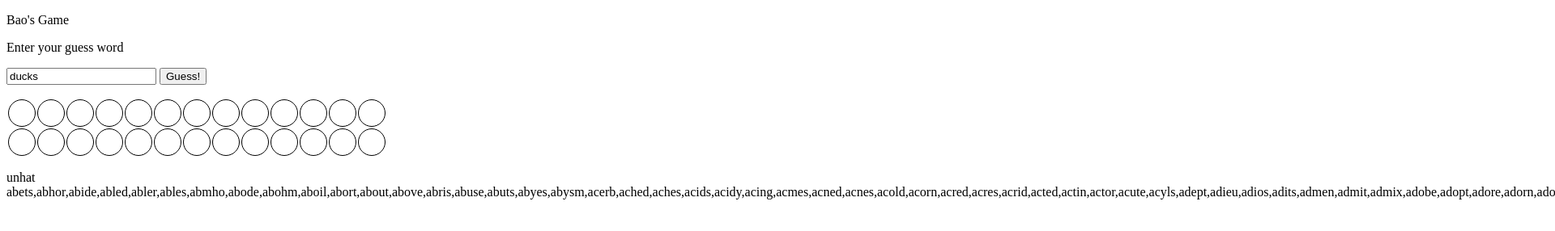
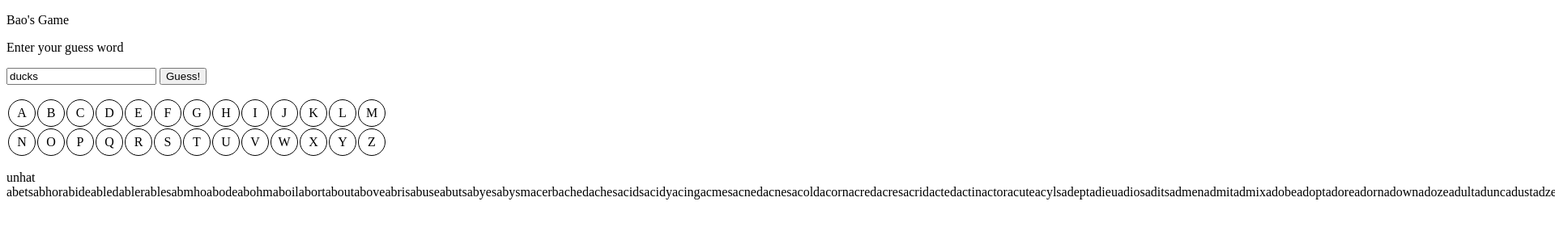
Before and after one commit to Baotluong/wordGame, a plain HTML site: page index.html in a window 1280 px wide. Shown: the top 286 px of the page at 81% size, 1920 px wide, since content can reach past the window. Drawn offline with Linux system fonts and the light colour scheme.

Commit message:
Added letters

```diff
--- a/index.html
+++ b/index.html
@@ -6,15 +6,12 @@
 <style>
 td{
     text-align:center;
-    color:white;
+    color:black;
     height:30px;
     width:30px;
     border:1px solid black;
     border-radius:100%;
-
-}
-#1{
-    background-color:green;
+    background-color:white;
 }
 </style>
 </head>
@@ -26,7 +23,7 @@ td{
 <p></p>
 <table style>
 <tr>
-<td id="1">A</td><td id="b">B</td><td id="c">C</td><td id="d">D</td><td id="e">E</td><td id="f">F</td><td id="g">G</td><td id="h">H</td><td id="i">I</td><td id="j">J</td><td id="k">K</td><td id="l">L</td><td id="m">M</td>
+<td id="a">A</td><td id="b">B</td><td id="c">C</td><td id="d">D</td><td id="e">E</td><td id="f">F</td><td id="g">G</td><td id="h">H</td><td id="i">I</td><td id="j">J</td><td id="k">K</td><td id="l">L</td><td id="m">M</td>
 </tr>
 <tr>
 <td id="n">N</td><td id="o">O</td><td id="p">P</td><td id="q">Q</td><td id="r">R</td><td id="s">S</td><td id="t">T</td><td id="u">U</td><td id="v">V</td><td id="w">W</td><td id="x">X</td><td id="y">Y</td><td id="z">Z</td>
@@ -38,9 +35,19 @@ td{
 <div id="secret"></div>
 <div id="test"></div>
 <script>
+$(function() {
+    window.ColorGame = window.ColorGame || {};
+    window.ColorGame.colorArray = ["rgb(255, 255, 255)","rgb(0, 128, 0)","rgb(255, 17, 17)"];
 
-document.getElementById("test").innerHTML = uniqueArray;
-document.getElementById("secret").innerHTML = secretWord;
+    $("#test").html(uniqueArray);
+    $("#secret").html(secretWord);
+
+    $("td").click(function() {
+        var colorIndexOf = window.ColorGame.colorArray.indexOf($(this).css("background-color"));
+        colorIndexOf++;
+        colorIndexOf = colorIndexOf % 3;
+        $(this).css("background-color", window.ColorGame.colorArray[colorIndexOf]);
+    });
 
     function guessWord(){
     	var guess = document.getElementById("myText").value;
@@ -54,7 +61,7 @@ function guessWord(){
         }
         $("#guessDiv").append("<div>"+guess+", "+count+" match</div>");
     };
-
+});
 </script>
 </body>
 </html>
```
Lines whose indentation alone changed are shown as unchanged.
